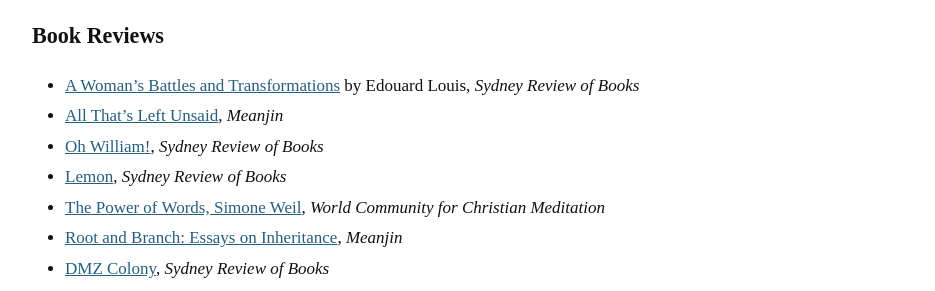
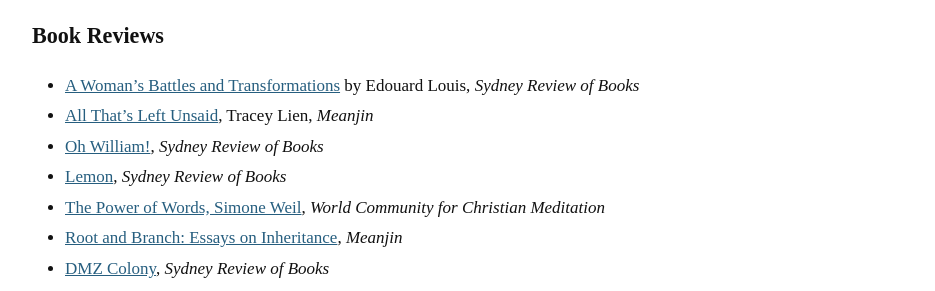
Before and after one commit to mayngo-net/mayngo-net.github.io, a Jekyll site: the page built from writings.markdown, in a window 1280 px wide. Shown: the part 1139-1430 px from the top of the page, without its empty margins (168-1103 px from the left). Built offline with Jekyll 4.4.1, drawn with Linux system fonts in a browser that asks for light colours; some web fonts are replaced.

Commit message:
Update writings.markdown

```diff
--- a/writings.markdown
+++ b/writings.markdown
@@ -39,7 +39,7 @@ order: 200
 ## Book Reviews
 
 - [A Woman's Battles and Transformations](https://sydneyreviewofbooks.com/review/edouard-louis/) by Edouard Louis, _Sydney Review of Books_
-- [All That's Left Unsaid](https://meanjin.com.au/review/tuoi-tre-thieu-tinh-thuong/), _Meanjin_
+- [All That's Left Unsaid](https://meanjin.com.au/review/tuoi-tre-thieu-tinh-thuong/), Tracey Lien, _Meanjin_
 - [Oh William!](https://sydneyreviewofbooks.com/review/strout-oh-william/), _Sydney Review of Books_
 - [Lemon](https://sydneyreviewofbooks.com/review/lemon-kwon-yeo-sun/), _Sydney Review of Books_
 - [The Power of Words, Simone Weil](https://wccm.org/book-reviews/the-power-of-words-simone-weil/), _World Community for Christian Meditation_
```
